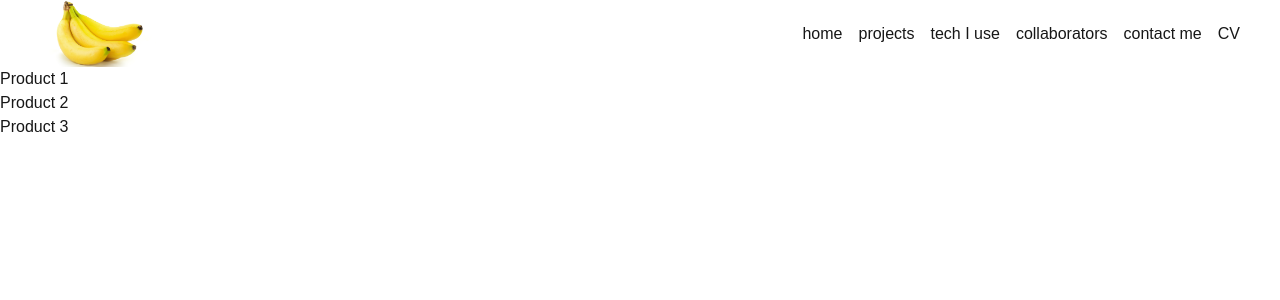
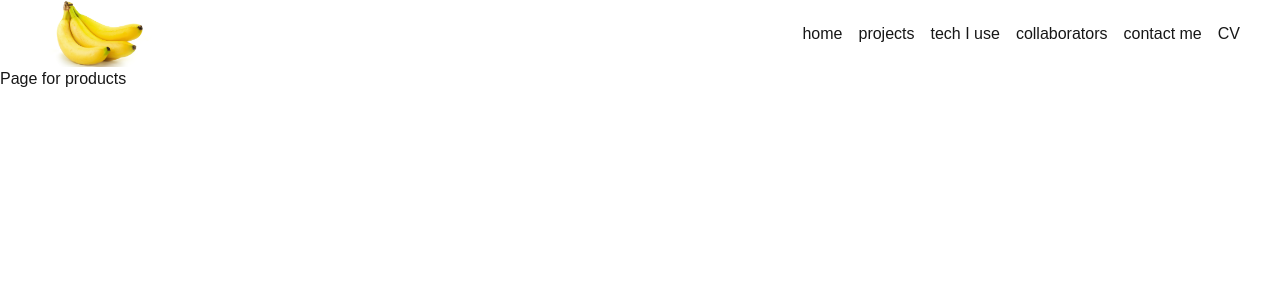
Before and after one commit to FredHowden/myportfolio, a Next.js app: page /products in a window 1280 px wide. Shown: the top 300 px of the page. Built offline with nearby package versions, Linux system fonts and the light colour scheme.

Commit message:
added basic dynamic routing example

```diff
--- /dev/null
+++ b/pnpm-workspace.yaml
@@ -0,0 +1,4 @@
+ignoredBuiltDependencies:
+  - '@tailwindcss/oxide'
+  - sharp
+  - unrs-resolver
--- a/src/app/products/page.tsx
+++ /dev/null
@@ -1,9 +0,0 @@
-export default function ProductList() {
-  return (
-    <ul>
-      <li><a href="/products/1">Product 1</a></li>
-      <li><a href="/products/2">Product 2</a></li>
-      <li><a href="/products/3">Product 3</a></li>
-    </ul>
-  );
-}
--- a/src/components/sections/projects.tsx
+++ b/src/components/sections/projects.tsx
@@ -13,6 +13,7 @@ export default async function ProjectsSection() {
 
                 {projects.map((project) => (
                     <li key={project.name} className="rounded-md shadow-md max-sm:p-2 max-sm:w-[100%] max-md:w-[80%] md:w-[45%] sm:p-3">
+                        <a href={project.id}>
                             <figure className="">
                                 <div className="relative aspect-[9/11] xs:aspect-video">
                                     <Image className="hidden xs:block object-contain" fill alt="" src={project.images.medium_screen} />
@@ -23,6 +24,7 @@ export default async function ProjectsSection() {
                                     <p>{project.description}</p>
                                 </figcaption>
                             </figure>
+                        </a>
                     </li>
                 ))}
 
```
Also changed, not shown: src/app/[id]/page.tsx (renamed from src/app/products/[id]/page.tsx). Lines whose indentation alone changed are shown as unchanged.
